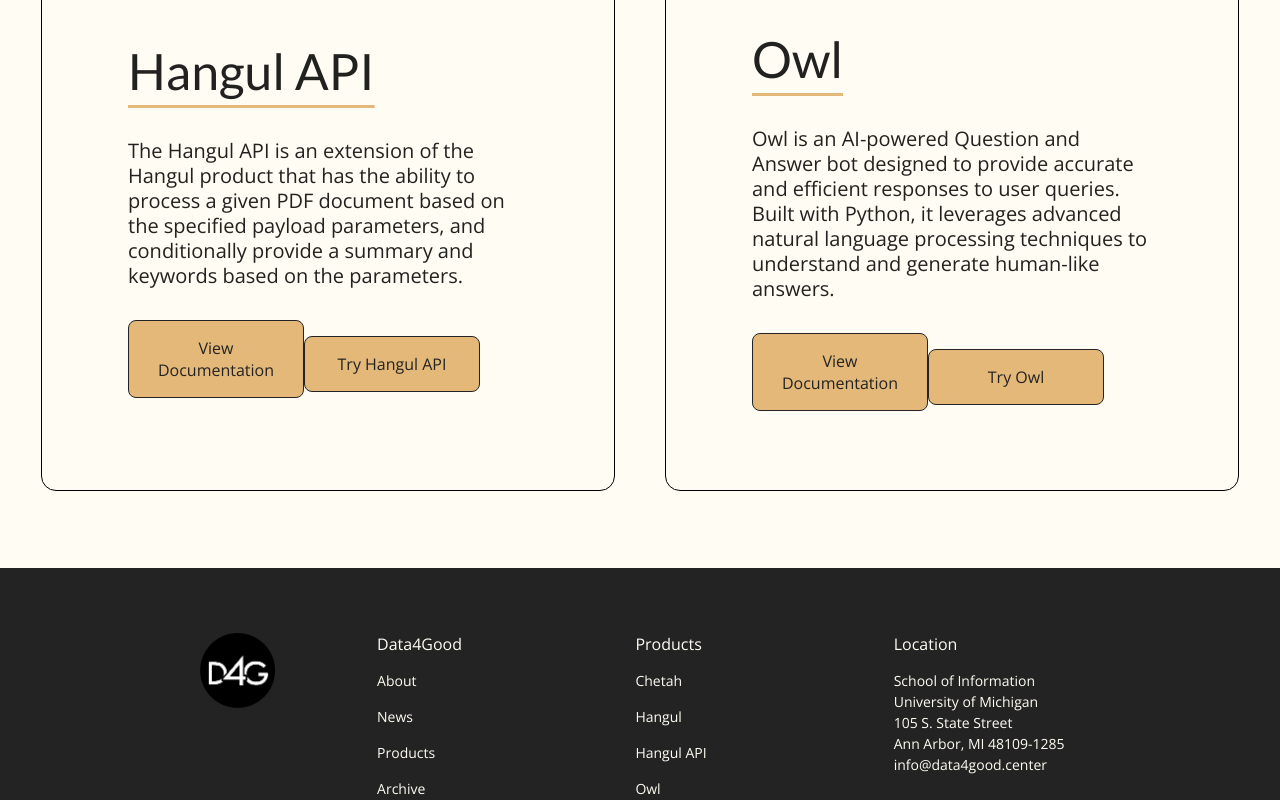
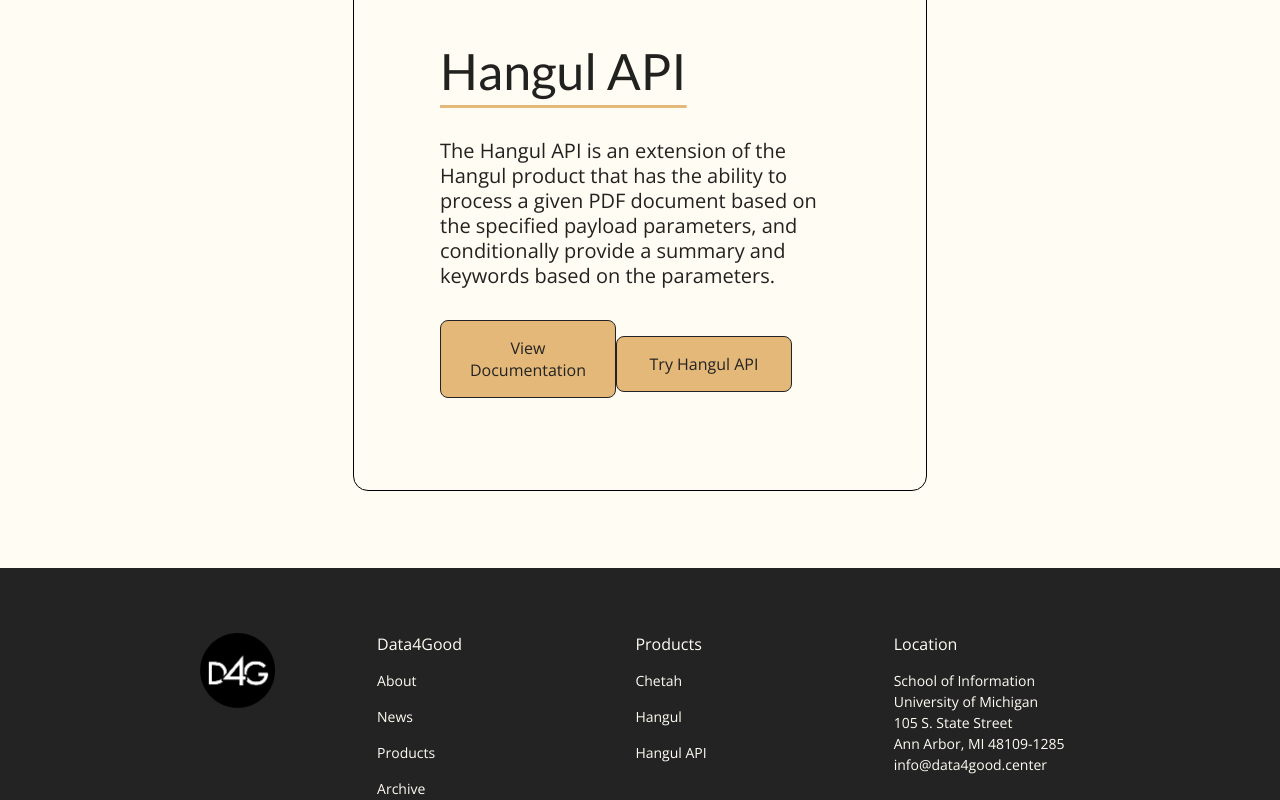
Before and after one commit to d4gumich/d4g-frontend, a SvelteKit app: page /products in a window 1280 px wide. Shown: the part 1500-2300 px from the top of the page. Built offline with nearby package versions, Linux system fonts and the light colour scheme; a web font is replaced by a local one.

Commit message:
Revert "owl front end"

```diff
--- a/src/lib/components/footer.svelte
+++ b/src/lib/components/footer.svelte
@@ -124,10 +124,9 @@
     <!-- Column 2 -->
     <div class="footer-column">
       <div class="footer-title">Products</div>
-      <a href={`${base}/products/chetah2.0`}>Chetah</a>
+      <a href={`${base}/projects/chetah1.0`}>Chetah</a>
       <a href={`${base}/products/hangul`}>Hangul</a>
       <a href={`${base}/products/hangul_api`}>Hangul API</a>
-      <a href={`${base}/products/Owl`}>Owl</a>
     </div>
 
     <!-- Column 3 -->
--- a/src/routes/products/+page.svelte
+++ b/src/routes/products/+page.svelte
@@ -5,7 +5,6 @@
     import { base } from '$app/paths';
     import HangulLogo from '$lib/assets/hangul2 copy 2.png';
     import ChetahLogo from '$lib/assets/chetah_logo.png';
-    import OwlLogo from '$lib/assets/owl_logo_grey.jpg';
     import Navbar from '$lib/components/navbar.svelte';
 
     const currentPage = 'products';
@@ -34,14 +33,6 @@
         buttonText: "View Documentation",
         researchLink: '../products/api_documentation/',
         tryLink: `${base}/products/hangul_api`
-      },
-      {
-        name: 'Owl',
-        detail: 'Owl is an AI-powered Question and Answer bot designed to provide accurate and efficient responses to user queries. Built with Python, it leverages advanced natural language processing techniques to understand and generate human-like answers.',
-        logo: OwlLogo,
-        buttonText: "View Documentation",
-        researchLink: 'https://github.com/d4gumich/owl',
-        tryLink: `https://owld4g.streamlit.app/`
       }
     ];
 
```
Also changed, not shown: owl_logo_grey.jpg (deleted), src/lib/assets/owl_logo_grey.jpg (deleted), src/routes/products/owl_documentation/+page.svelte (deleted), 70 other files (tests, documents, lock files or other folders).
